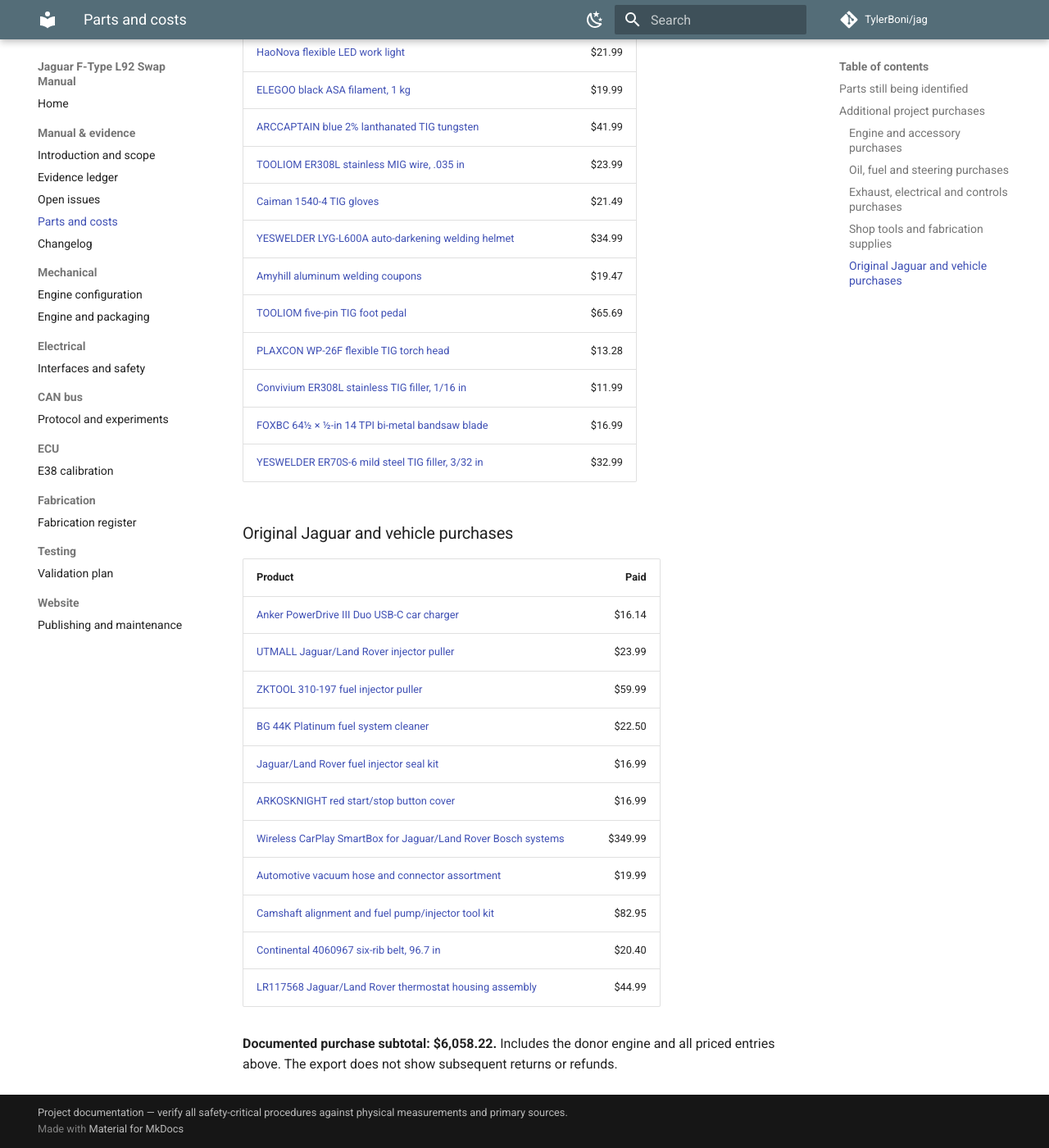
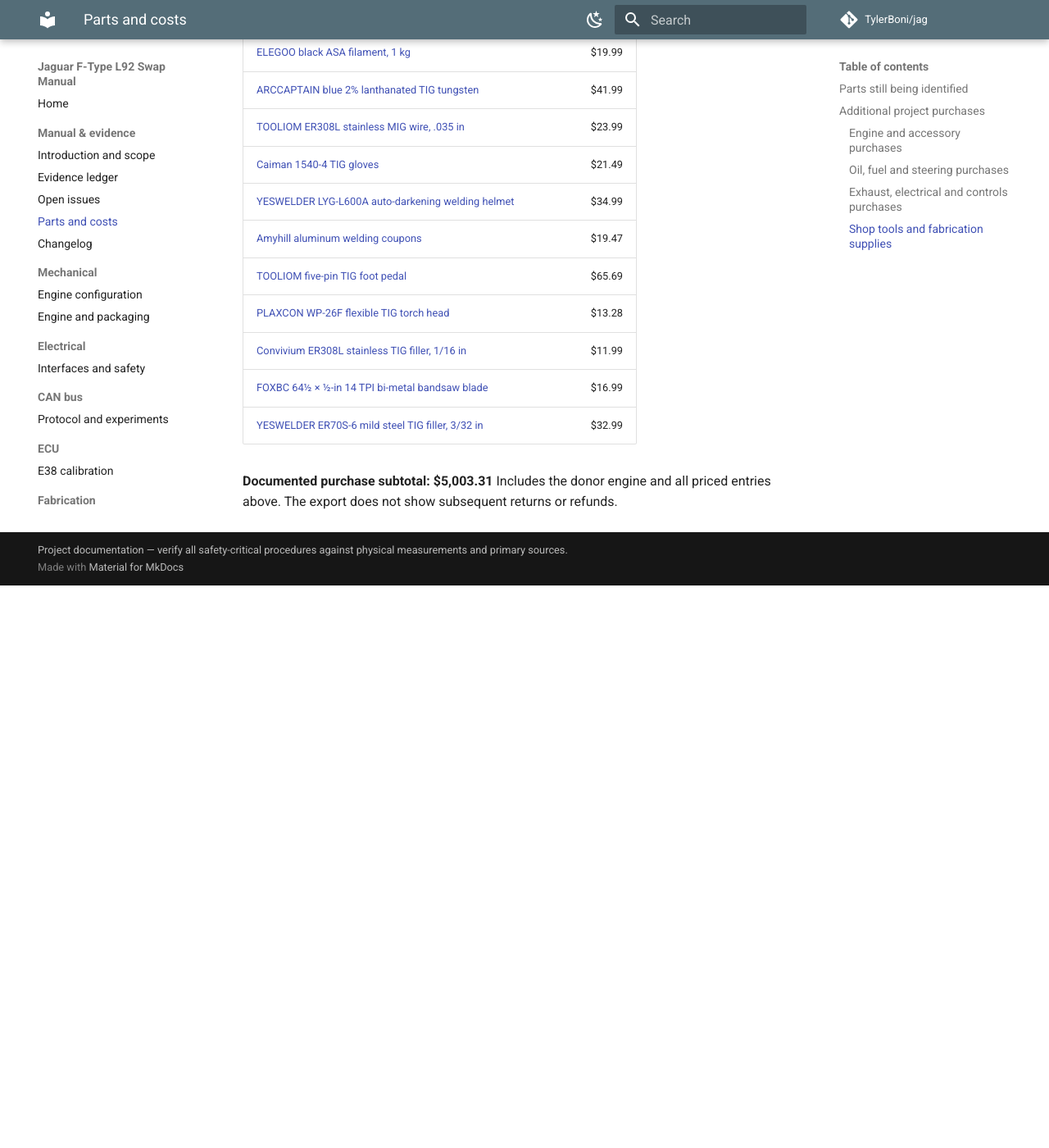
Before and after one commit to TylerBoni/jag, an MkDocs documentation site: the page built from build-manual/PARTS.md, in a window 1280 px wide and 1400 px high, scrolled down 5057 px. Shown: the whole window at 82% size. Built offline with MkDocs 1.6.1 and Material for MkDocs 9.7.7, drawn with Linux system fonts in a browser that asks for light colours; comment, search, counter and statistics services are not loaded; after the commit the page ends 5771 px from its top, so only the background shows below that; some of the changed text lies outside the part shown.

Commit message:
docs(parts): focus purchases on the LS swap

```diff
--- a/build-manual/PARTS.md
+++ b/build-manual/PARTS.md
@@ -111,7 +111,6 @@ The order history confirms purchase. Installation, fitment, and test results req
 | [LS engine lift plate](https://www.amazon.com/dp/B09J4BBCL3?tag=tylerboni-20) | $31.80 |
 | [BETOOLL 0–100 psi fuel pressure test kit](https://www.amazon.com/dp/B07LF26ZTJ?tag=tylerboni-20) | $30.49 |
 | [Simple Green Industrial Cleaner and Degreaser](https://www.amazon.com/dp/B0000AXNO5?tag=tylerboni-20) | $9.98 |
-| [Sunstac 250 A AC/DC TIG welder](https://www.amazon.com/dp/B0CNQQBZNW?tag=tylerboni-20) | $379.99 |
 | [RX WELD CGA580 argon regulator and hose](https://www.amazon.com/dp/B08P5BNHBX?tag=tylerboni-20) | $28.99 |
 | [SEEBOO 551141 LS harmonic balancer installation tool](https://www.amazon.com/dp/B08ZYRCNFY?tag=tylerboni-20) | $12.99 |
 | [Woosphy 25264 LS harmonic balancer puller](https://www.amazon.com/dp/B0CC5LZ3T7?tag=tylerboni-20) | $24.80 |
@@ -129,20 +128,4 @@ The order history confirms purchase. Installation, fitment, and test results req
 | [FOXBC 64½ × ½-in 14 TPI bi-metal bandsaw blade](https://www.amazon.com/dp/B09GGDBW9X?tag=tylerboni-20) | $16.99 |
 | [YESWELDER ER70S-6 mild steel TIG filler, 3/32 in](https://www.amazon.com/dp/B09YTJL2TJ?tag=tylerboni-20) | $32.99 |
 
-### Original Jaguar and vehicle purchases
-
-| Product | Paid |
-| --- | ---: |
-| [Anker PowerDrive III Duo USB-C car charger](https://www.amazon.com/dp/B0843SCLYH?tag=tylerboni-20) | $16.14 |
-| [UTMALL Jaguar/Land Rover injector puller](https://www.amazon.com/dp/B07DSBTC6K?tag=tylerboni-20) | $23.99 |
-| [ZKTOOL 310-197 fuel injector puller](https://www.amazon.com/dp/B0DPCL5Q39?tag=tylerboni-20) | $59.99 |
-| [BG 44K Platinum fuel system cleaner](https://www.amazon.com/dp/B07PXCTPV7?tag=tylerboni-20) | $22.50 |
-| [Jaguar/Land Rover fuel injector seal kit](https://www.amazon.com/dp/B0DJR5Z7M2?tag=tylerboni-20) | $16.99 |
-| [ARKOSKNIGHT red start/stop button cover](https://www.amazon.com/dp/B0BC5VY6D5?tag=tylerboni-20) | $16.99 |
-| [Wireless CarPlay SmartBox for Jaguar/Land Rover Bosch systems](https://www.amazon.com/dp/B0BXDH2D4S?tag=tylerboni-20) | $349.99 |
-| [Automotive vacuum hose and connector assortment](https://www.amazon.com/dp/B0D5VKJD6N?tag=tylerboni-20) | $19.99 |
-| [Camshaft alignment and fuel pump/injector tool kit](https://www.amazon.com/dp/B0DQ87DG27?tag=tylerboni-20) | $82.95 |
-| [Continental 4060967 six-rib belt, 96.7 in](https://www.amazon.com/dp/B000C36BN0?tag=tylerboni-20) | $20.40 |
-| [LR117568 Jaguar/Land Rover thermostat housing assembly](https://www.amazon.com/dp/B0GRGVKYQ4?tag=tylerboni-20) | $44.99 |
-
-**Documented purchase subtotal: $6,058.22.** Includes the donor engine and all priced entries above. The export does not show subsequent returns or refunds.
+**Documented purchase subtotal: $5,003.31** Includes the donor engine and all priced entries above. The export does not show subsequent returns or refunds.
```
Also changed, not shown: build-manual/CHANGELOG.md (+4 -0 lines).
